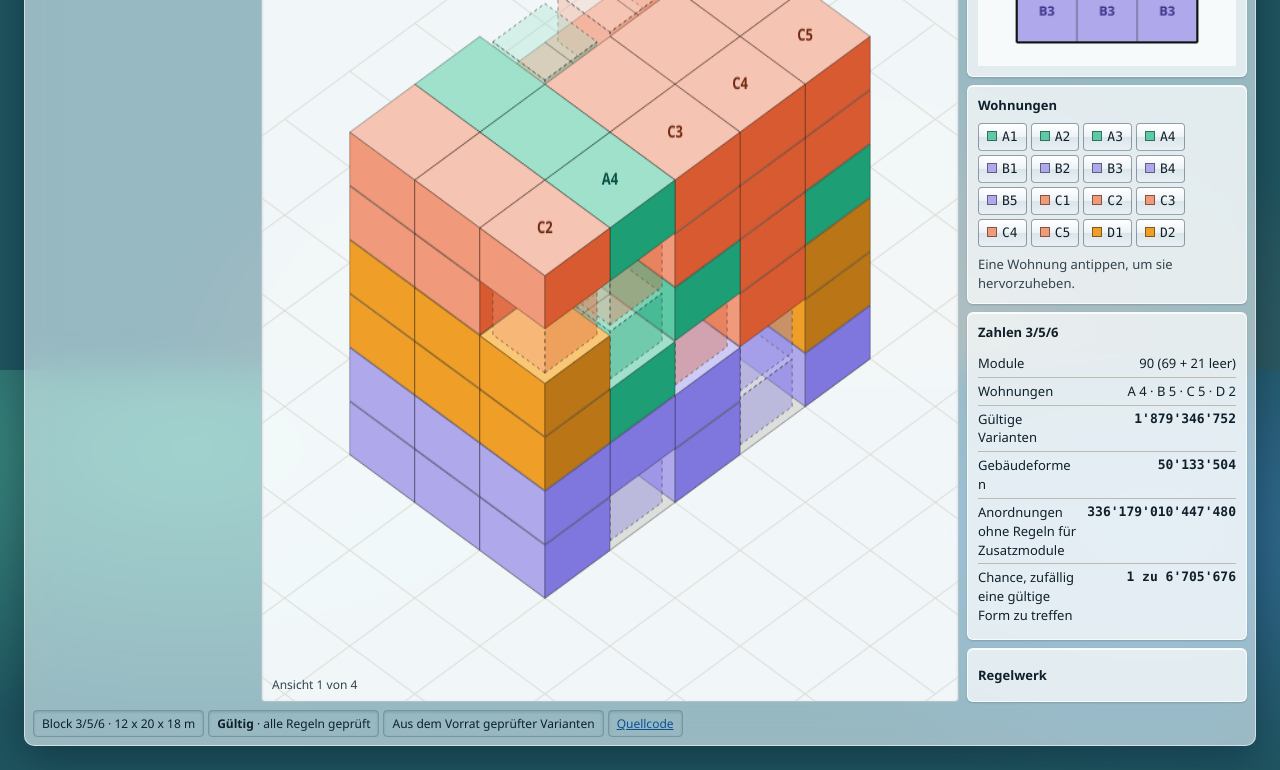
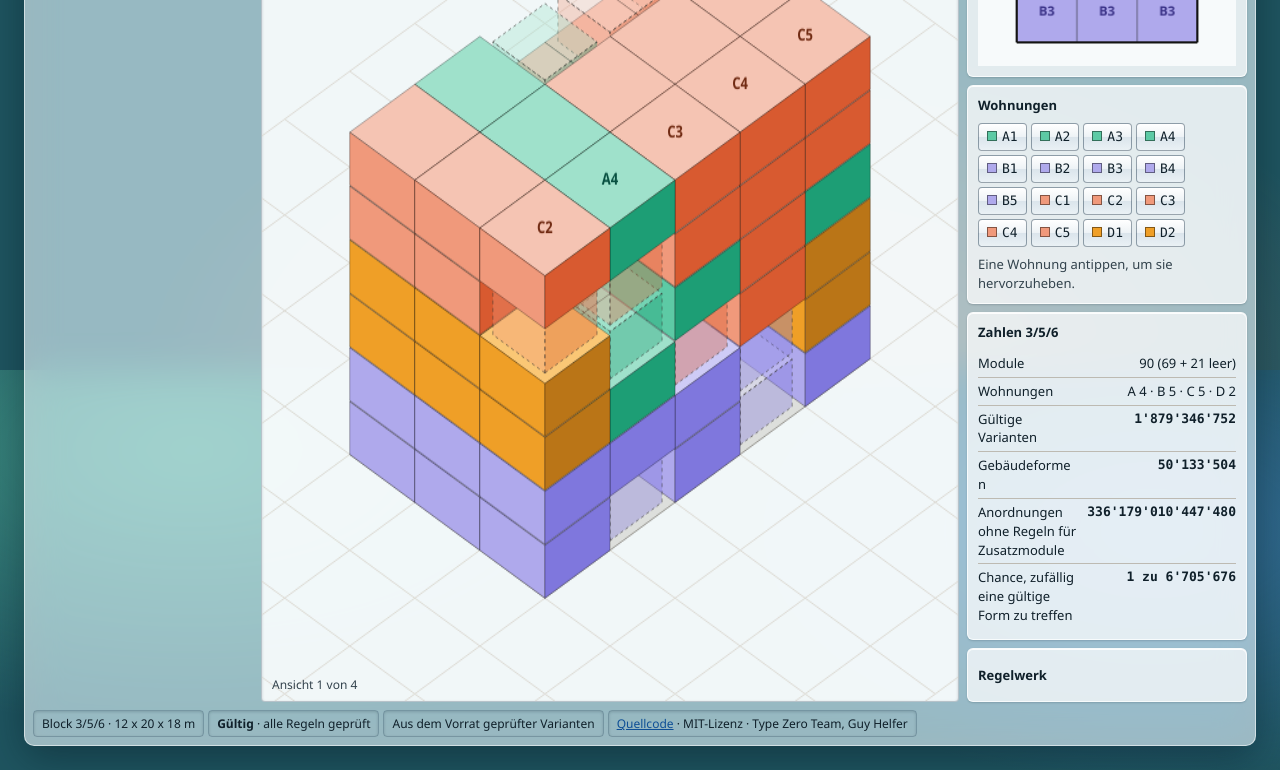
Before and after one commit to typezero-eth/typezero-eth.github.io, a plain HTML site: page index.html in a window 1280 px wide. Shown: the part 430-1200 px from the top of the page. Drawn offline with Linux system fonts and the light colour scheme.

Commit message:
MIT-Lizenz (Type Zero Team, Guy Helfer), Quellcode-Link in der Statuszeile
Co-Authored-By: Claude Opus 5.5 <noreply@anthropic.com>

```diff
--- a/generator.js
+++ b/generator.js
@@ -11,6 +11,9 @@
  * Dieses Programm sucht zufällig solche Anordnungen und prüft sie.
  *
  * Läuft im Browser (auch als Web Worker) und unter Node.js.
+ *
+ * Copyright (c) 2026 Type Zero Team, Guy Helfer
+ * MIT-Lizenz, siehe LICENSE
  */
 'use strict';
 
--- a/index.html
+++ b/index.html
@@ -315,7 +315,7 @@ details.regeln li + li { margin-top: 4px; }
     <span class="eingelassen" id="status-block"></span>
     <span class="eingelassen" id="status-pruefung"></span>
     <span class="eingelassen" id="status-quelle"></span>
-    <span class="eingelassen"><a href="generator.js">Quellcode</a></span>
+    <span class="eingelassen"><a href="https://github.com/typezero-eth/typezero-eth.github.io">Quellcode</a> · MIT-Lizenz · Type Zero Team, Guy Helfer</span>
   </div>
 
 </div>
```
Also changed, not shown: 2 other files.
